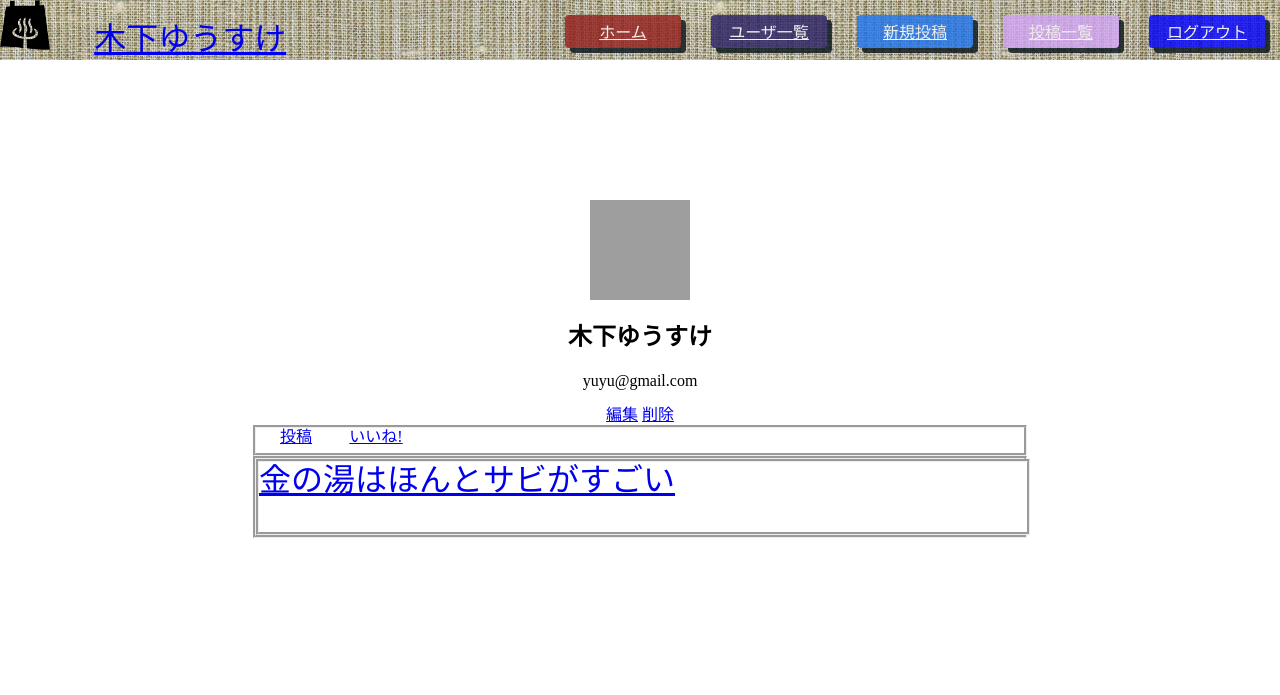
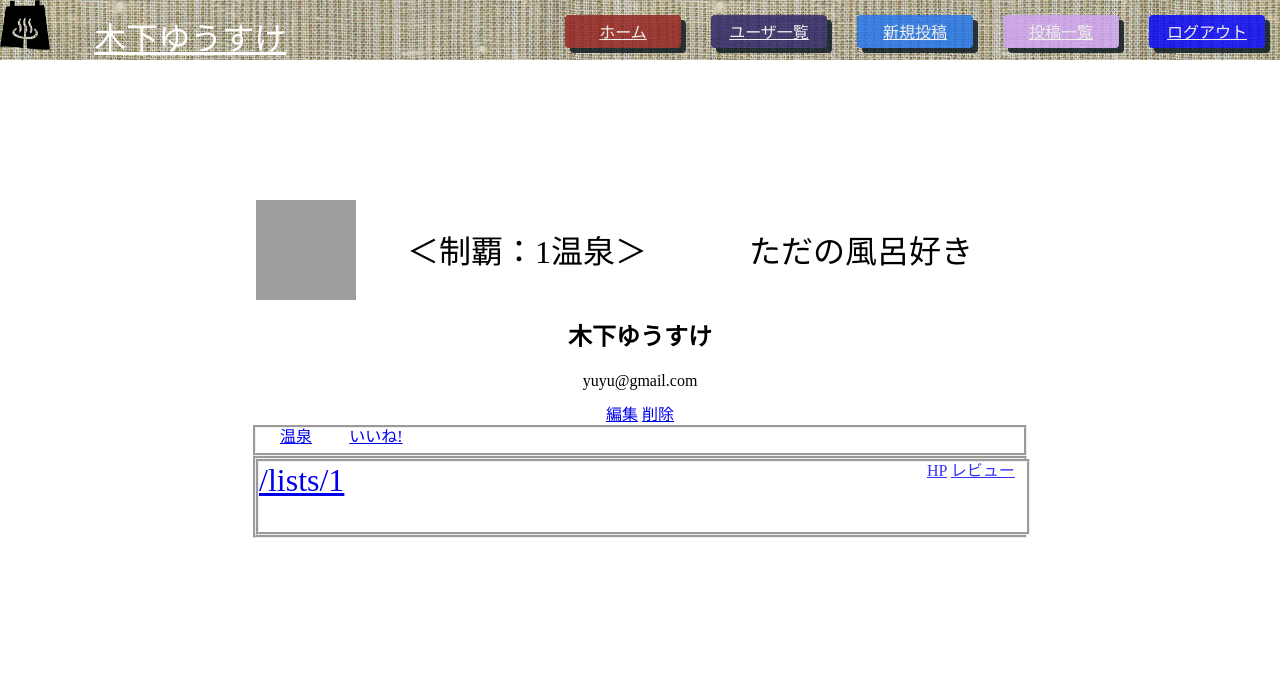
Before and after one commit to Fenotasu/yumeguri_app, a Rails app: page /users/1 in a window 1280 px wide. Shown: the top 695 px of the page. Run offline with Rails 7, Linux system fonts and the light colour scheme; a user stored in the database is signed in; data comes from the database, SQL or seed files in the repository; style sheets or scripts are compiled from the project's sources; some libraries are stand-ins or nearby versions; grey boxes are pictures that could not be loaded.

Commit message:
CSS修正

```diff
--- a/app/assets/stylesheets/application.scss
+++ b/app/assets/stylesheets/application.scss
@@ -1,7 +1,7 @@
  /*
   *= require_tree .
   *= require_self
-  */
+    /* ヘッダー ================================ */
   header{
     height: 60px;
     width:100vw;
@@ -14,7 +14,15 @@
     font-family: Georgia,游明朝,"Yu Mincho",YuMincho,"Hiragino Mincho ProN",HGS明朝E,メイリオ,Meiryo,serif;
   }
 
-  /* ヘッダー ================================ */
+// bodyクラス
+.page{
+    font-family: Georgia,游明朝,"Yu Mincho",YuMincho,"Hiragino Mincho ProN",HGS明朝E,メイリオ,Meiryo,serif;
+    height: 100%;
+    width:100%;
+}
+
+
+
 .logo{
   height:50px;
   width: 50px;
@@ -24,6 +32,7 @@
     float: left;
       a{font-size: 2em;
         margin-left: 20px;
+        color:white;
     }
   }
   .header-right{
--- a/app/assets/stylesheets/home.scss
+++ b/app/assets/stylesheets/home.scss
@@ -2,14 +2,6 @@
 // They will automatically be included in application.css.
 // You can use Sass (SCSS) here: http://sass-lang.com/
 
-
-
-
-/* 全体 ================================ */
-.jumbotron{
-  margin: 0;
-  font-family: Georgia,游明朝,"Yu Mincho",YuMincho,"Hiragino Mincho ProN",HGS明朝E,メイリオ,Meiryo,serif;
-}
 
 
 
@@ -23,14 +15,12 @@
   background-position: 10% 0%;
   background-image:url(/温泉写真.jpg);
   background-size: cover;
-}
-
-.container h1{
+h1{
  margin-top: 60px;
  padding-top: 50px;
   opacity: 0.7;
   letter-spacing: 5px;
-}
+}}
 .container p{
   opacity:0.7;
   letter-spacing: 3px;
@@ -42,7 +32,6 @@
    text-align: center;
    width: 220px;
    box-shadow: 5px 5px #04121a;
-
    color:white;
    opacity:0.8;
    display: inline-block;
@@ -60,6 +49,7 @@
    position:relative;
    top:5px;
  }
+
  .signup{
     margin-top: 100px ;
     background-color:#2F4F4F;
@@ -109,6 +99,7 @@
   color:#b72a1f;
 }
 
+
 .txt-content{
   margin-top: 20px;
   margin-left: 10px;
@@ -150,7 +141,7 @@
   font-weight:normal;
 }
 /* about ================================ */
-.about{
+.home-about{
   background-image: url(/絵巻.jpg);
   background-size: cover;
   height: 700px;
--- a/app/assets/stylesheets/lists.scss
+++ b/app/assets/stylesheets/lists.scss
@@ -49,7 +49,9 @@
     padding: 0px 30px;
     margin-left: 330px;
     background-color: white;
-  }
+    a{
+      margin-left: 10px;
+}  }
 .list-index-item img{
   height: 70px;
   width: 70px;
--- a/app/assets/stylesheets/users.scss
+++ b/app/assets/stylesheets/users.scss
@@ -58,14 +58,18 @@
     padding-bottom: 50px;
     background-color: white;
     margin-bottom: 10px;
-  }
-.user-index-item a{
+   a{
+  color:#383838;
   text-align: center;
   font-size: 30px;
   float: left;
   padding-top: 30px;
   padding-left: 50px;
-}
+  text-decoration: none;
+}}
+a:hover{
+color: blue;}
+
 .user-left img{
   height: 50px;
   width: 50px;
@@ -117,11 +121,21 @@
       margin-top: 200px;
       text-align: center;
       width: 100vw;
-      img{
-        height: 100px;
-        width: 100px;
-      }
 }
+.user-flex{
+  display: flex;
+  margin: 0 auto;
+  width: 60vw;
+}
+.user-flex img{
+  height: 100px;
+  width: 100px;
+}
+.yu-count{
+  margin: auto;
+  font-size: 2em;
+}
+
 .show-container{
   height: 100%;
   width: 100vw;
@@ -142,9 +156,9 @@
   text-align: left;
   padding-bottom: 20px;
   background-color: white;
-  font-size: 2em;
   margin-bottom: 10px;
   margin: 0 auto;
+  display: flex;
 }
 
 .user-tabs{
@@ -166,6 +180,16 @@
   color: #57575f;
 }
 
+.user-index-right{
+  height: 20px;
+  opacity: 0.8;
+  color: gray;
+  width: 100px;
+  margin-left: auto;
+}
+.user-index-left{
+  font-size: 2em;
+}
 // ここからユーザーのいいね一覧ページ
 .show-index-item3{
   border: groove;
--- a/app/controllers/application_controller.rb
+++ b/app/controllers/application_controller.rb
@@ -1,6 +1,12 @@
 class ApplicationController < ActionController::Base
 
 before_action :set_current_user
+
+# before_action :trim  #pwのトリム処理
+#
+# def trim
+#
+# end
 def set_current_user
   @current_user= User.find_by(id: session[:user_id])
 end
--- a/app/controllers/users_controller.rb
+++ b/app/controllers/users_controller.rb
@@ -18,7 +18,9 @@
   end
 
 def show
-@user=User.find_by(id: params[:id])
+  @user=User.find_by(id: params[:id])
+  @list= List.find_by(id: params[:id])
+  @onsen_count=List.where(user_id: @user.id).count
 end
 
 def new
--- a/app/views/home/top.html.erb
+++ b/app/views/home/top.html.erb
@@ -1,8 +1,6 @@
 
 
-  <body class="jumbotron">
-
-
+  <body class="page">
       <div class="container">
         <h1>YUMEGURI~湯めぐり~</h1>
         <p>日本の温泉を遊び尽くそう</p>
--- a/app/views/lists/show.html.erb
+++ b/app/views/lists/show.html.erb
@@ -9,8 +9,10 @@
                                     <% if @list.user_id==@current_user.id %>
                                     <div class ="list-edit-link">
                                         <%= link_to" 編集", "/lists/#{@list.id}/edit"%>
-                                        <%= link_to("削除","/lists/#{@list.id}/destroy",{method:"post"})%><%end%>
-                                    </div>
+                                        <%= link_to("削除","/lists/#{@list.id}/destroy",{method:"post"})%>
+                                        </div>
+                                    <%end%>
+
                                     <div class="like">
                                           <% if Like.find_by(user_id: @current_user.id, list_id: @list.id) %>
                                             <%= link_to( "/likes/#{@list.id}/destroy", {method: "post"})do %>
--- a/app/views/users/show.html.erb
+++ b/app/views/users/show.html.erb
@@ -1,7 +1,27 @@
 <body class="user-show-body">
     <div class="user-show-top">
-        <img src="<%="/user_images/#{@user.users_image}"%>">
 
+<div class="user-flex">
+        <div class="profile-image">
+            <img src="<%="/user_images/#{@user.users_image}"%>">
+        </div>
+        <div class="yu-count">
+          ＜制覇：<%=@onsen_count%>温泉＞
+        </div>
+        <div class="yu-count">
+          <%if  @onsen_count >10%>
+              泉人
+          <% elsif  @onsen_count >8 %>
+              風呂王
+          <% elsif  @onsen_count >6 %>
+              趣味は温泉巡りと言ってよし
+          <% elsif  @onsen_count >=1 %>
+              ただの風呂好き
+          <% else %>
+              着替え中
+          <%end%>
+        </div>
+</div>
          <div class="show-container">
                <h2>    <%= @user.name %>  </h2>
             <div class = "user-show-name">
@@ -14,14 +34,21 @@
                 <%end%>
             </div>
                     <div class="user-tabs">
-                        <li class="active"><%= link_to("投稿", "/users/#{@user.id}") %></li>
+                        <li class="active"><%= link_to("温泉", "/users/#{@user.id}") %></li>
                         <li><%= link_to("いいね!", "/users/#{@user.id}/likes") %></li>
                     </div>
             <div class="show-lists">
+
               <% @user.lists.each do |list| %>
               <div class="list-index-item2">
-              <%=link_to list.comment,"/lists/#{list.id}"%>
-              </div>
+                  <div class= "user-index-left">
+                  <%=link_to list.content,"/lists/#{list.id}"%>
+                  </div>
+                  <div class= "user-index-right">
+                      <%=link_to "HP", @list.url%>
+                      <%=link_to "レビュー", @list.review%>
+                  </div>
+                </div>
               <%end%>
             </div>
           </div>
```
Also changed, not shown: other parts of app/assets/stylesheets/lists.scss (+34 -7 lines), app/views/home/about.html.erb (+3 -5 lines), app/views/lists/index.html.erb (+9 -6 lines), public/user_images/11.jpg.
